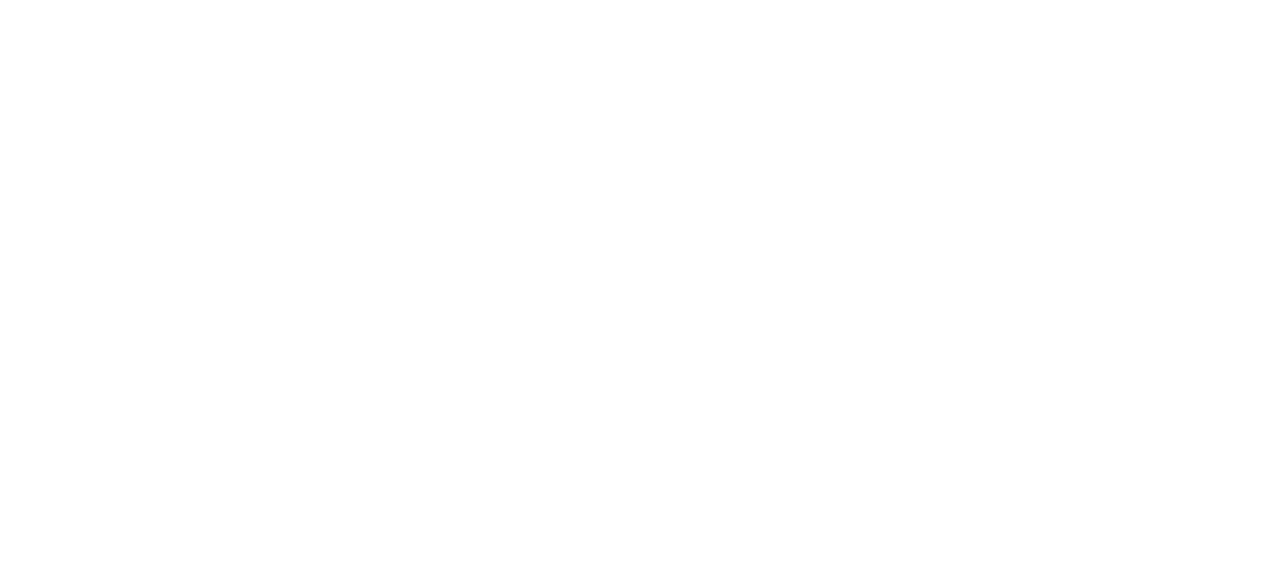
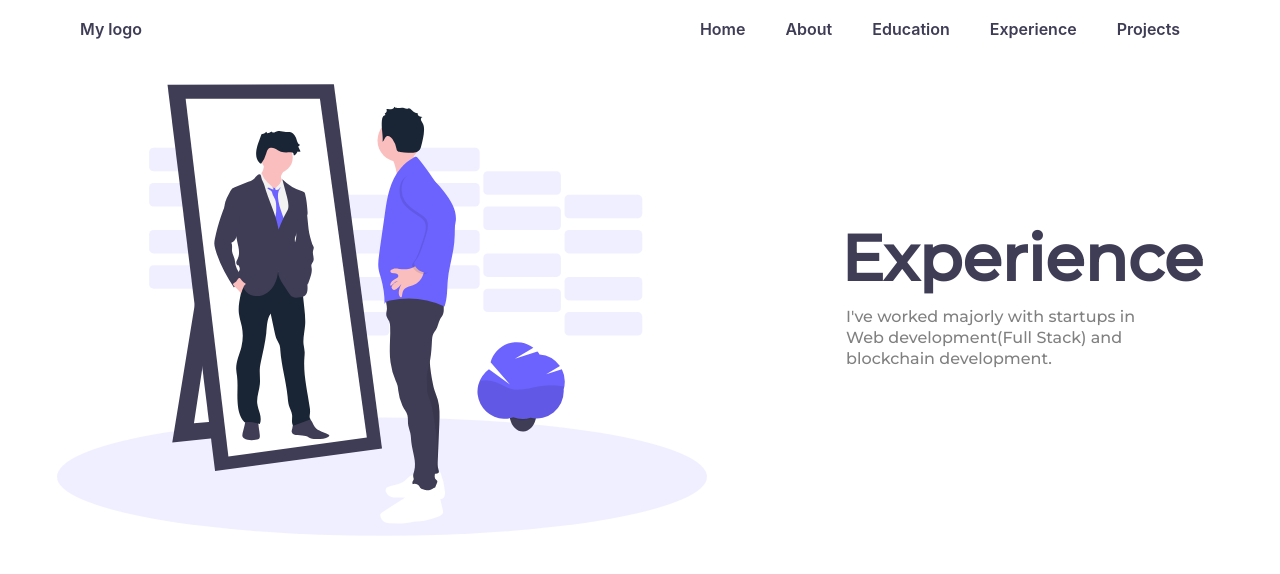
Before and after one commit to PratapTyagi/my-portfolio, a React (Create React App) app: page /experience in a window 1280 px wide. Before the commit this address had no page. Shown: the top 574 px of the page. Built offline with nearby package versions, Linux system fonts and the light colour scheme.

Commit message:
experience section

```diff
--- a/src/pages/Main.js
+++ b/src/pages/Main.js
@@ -1,6 +1,6 @@
 import { BrowserRouter as Router, Routes, Route } from "react-router-dom";
 
-import { Home, About, Education } from "./index";
+import { Home, About, Education, Experience } from "./index";
 import { Navbar } from "../components";
 
 // HOC which returns new component along with navbar
@@ -21,6 +21,7 @@
         <Route path="/home" exact element={withNavbar(<Home />)} />
         <Route path="/about" exact element={withNavbar(<About />)} />
         <Route path="/education" exact element={withNavbar(<Education />)} />
+        <Route path="/experience" exact element={withNavbar(<Experience />)} />
       </Routes>
     </Router>
   );
--- /dev/null
+++ b/src/pages/experience/Experience.js
@@ -0,0 +1,27 @@
+import CareerMirror from "../../assets/career_mirror.svg";
+import styles from "./Experience.module.css";
+
+const Experience = () => {
+  return (
+    <div className={styles.experience}>
+      <section className={styles.experience_top}>
+        <img
+          src={CareerMirror}
+          alt="career mirror"
+          title="career mirror"
+          height={500}
+          width={650}
+        />
+        <div className={styles.right}>
+          <h1>Experience</h1>
+          <p className={styles.info}>
+            I've worked majorly with startups in Web development(Full Stack) and
+            blockchain development.
+          </p>
+        </div>
+      </section>
+    </div>
+  );
+};
+
+export default Experience;
--- /dev/null
+++ b/src/pages/experience/Experience.module.css
@@ -0,0 +1,31 @@
+.experience_top {
+  display: flex;
+  justify-content: space-around;
+}
+
+.experience_top > img {
+  margin: auto;
+}
+
+.experience_top > .right {
+  margin: auto;
+  width: 80%;
+  padding: 0 20px;
+  flex: 0.5;
+}
+
+.experience_top > .right > h1 {
+  color: rgb(63, 61, 86);
+  font-size: 4rem;
+  font-weight: 700;
+  font-family: "Montserrat", sans-serif;
+}
+
+.experience_top > .right > .info {
+  color: grey;
+  line-height: 1.3em;
+  width: 90%;
+  padding: 10px 0 0 5px;
+  margin-bottom: 2em;
+  font-family: "Montserrat", sans-serif;
+}
--- a/src/pages/index.js
+++ b/src/pages/index.js
@@ -1,3 +1,4 @@
 export { default as Home } from "./home/Home";
 export { default as About } from "./about/About";
 export { default as Education } from "./education/Education";
+export { default as Experience } from "./experience/Experience";
```
Also changed, not shown: src/assets/career_mirror.svg (added).
